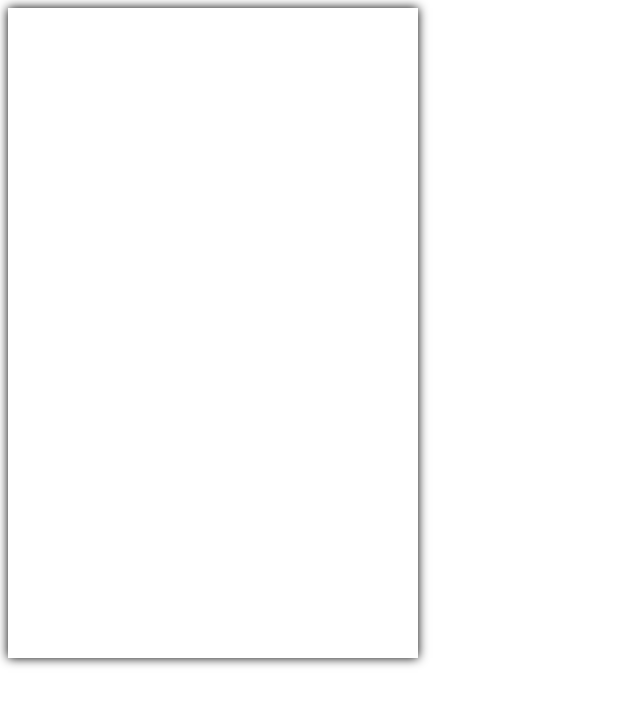
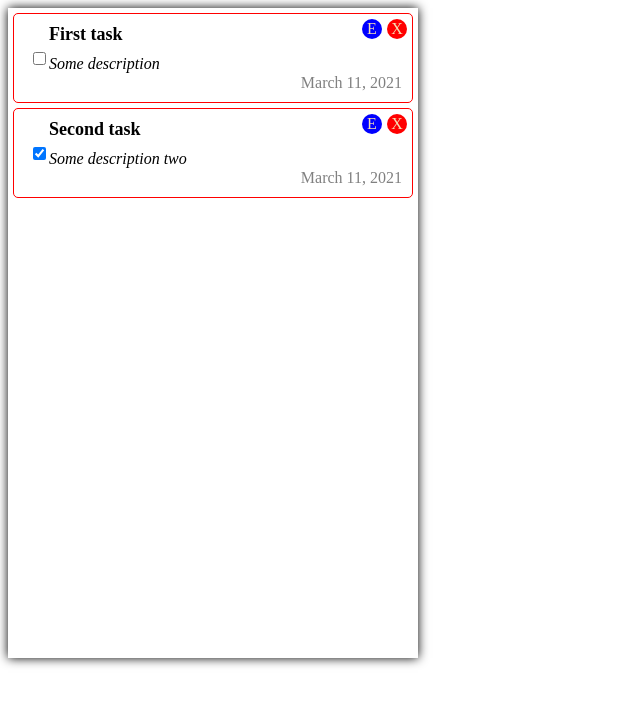
Before and after one commit to bahish-mir/Angular, an Angular app: page / in a window 1280 px wide. Shown: the top 704 px of the page, without its empty margins (0-640 px from the left). Built offline with nearby package versions, Linux system fonts and the light colour scheme.

Commit message:
clear component

```diff
--- a/src/app/app.component.ts
+++ b/src/app/app.component.ts
@@ -1,15 +1,22 @@
 import { DataService } from './services/data.service';
 import { Task } from './interfaces/task.interface';
-import { Component } from '@angular/core';
+import { Component, OnInit } from '@angular/core';
 
 @Component({
   selector: 'app-root',
   templateUrl: './app.component.html',
   styleUrls: ['./app.component.scss']
 })
-export class AppComponent {
+export class AppComponent implements OnInit {
 
-  constructor(private dataService: DataService) { }// сколько модулей мы подключаем в сервис - столько экземпляров сервиса и создается
+    public taskList: Task[] = [];
+
+  constructor(private dataService: DataService) { } // сколько модулей мы подключаем в сервис - столько экземпляров сервиса и создается
+
+  public ngOnInit(): void {
+    console.log('App component inited!');
+    this.taskList = this.dataService.getTask();
+  }
 
   //(Двустороння привязка данных)
   // public testValue = 'Text';
@@ -19,6 +26,14 @@ export class AppComponent {
   // }
 
   public deleteItem(id: number): void {
-
+    this.dataService.deleteTask(id);
   }
 }
+
+/*
+
+хуки:
+1) ngOnInit(){}
+2) ngOnDestroy(){}
+
+*/
```
